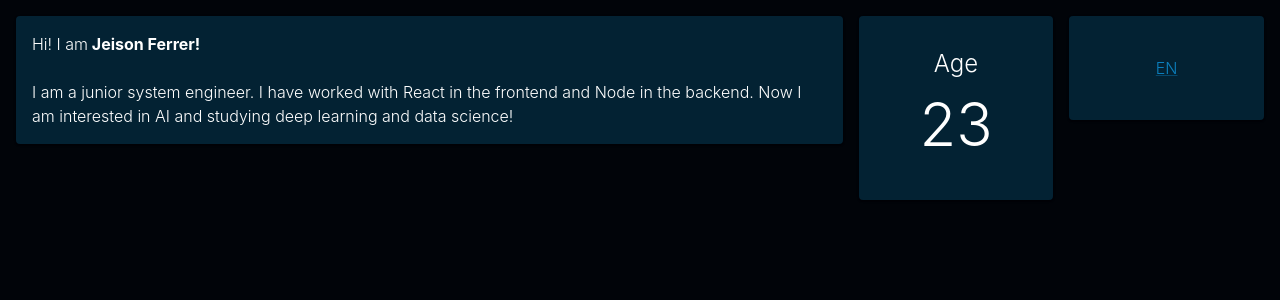
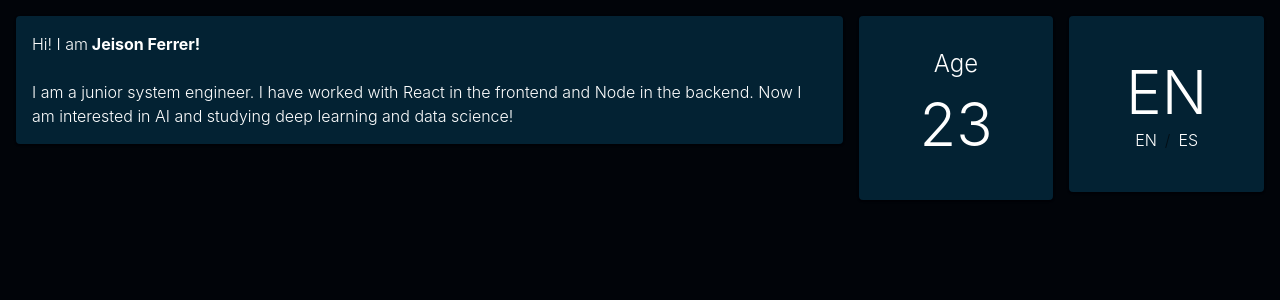
Before and after one commit to joferrer/MyPage, a React (Vite) app: page / in a window 1280 px wide. Shown: the top 300 px of the page. Built offline with nearby package versions, Linux system fonts and the light colour scheme.

Commit message:
feact: lenguages card 1. It is necessary to implement the onClick event.

```diff
--- a/src/index.css
+++ b/src/index.css
@@ -13,3 +13,7 @@
   -moz-osx-font-smoothing: grayscale;
   -webkit-text-size-adjust: 100%;
 }
+
+.MuiBreadcrumbs-ol{
+  justify-content: center;
+}
--- a/src/pages/PrincipalPage.jsx
+++ b/src/pages/PrincipalPage.jsx
@@ -1,7 +1,9 @@
-import { CardContent, Grid, Link, Typography } from "@mui/material"
+import { Breadcrumbs, Button, CardContent, Grid, Link, Pagination, Typography } from "@mui/material"
 import { CardComponent } from "./CardComponent"
 import { meme } from "../../public/img"
 import { calculateAge } from "../helpers/age"
+import { NavigateBefore, NavigateNext } from "@mui/icons-material"
+import { useState } from "react"
 
 const myPhotoLink = meme
 const myNameInit = " Jeison Ferrer!"
@@ -35,6 +37,22 @@ const SimpleCard = ({title,children})=>{
     </CardComponent>
 }
 
+const LanguageSelector = ()=>{
+    const lenguages = ["EN", "ES"]
+    const [lenguageSelect,setLenguageSelect] = useState(0)
+
+    return <SimpleCard title={""} onClick={()=> setLenguageSelect(1)} >
+        <Grid display={"flex"} sx={{justifyContent:"center",flexDirection:"column"}} >
+            <Typography variant="h2">{lenguages[lenguageSelect]}</Typography>
+            <Breadcrumbs aria-label="breadcrumb" sx={{justifyContent:"center"}}>
+                {
+                    lenguages.map( lg => <Link key={lg} underline="none" color={"white"}>{lg}</Link>)
+                }
+        </Breadcrumbs>
+        </Grid>
+    </SimpleCard>
+}
+
 export const PrincipalPage = () => {
 
     return <Grid container spacing={2}>
@@ -55,9 +73,8 @@ export const PrincipalPage = () => {
         <SimpleCard title={"Age"} >
             <Typography variant="h2" >{calculateAge()}</Typography>
         </SimpleCard >
-        <SimpleCard title={""} >
-            <Link><Typography>EN</Typography></Link>
-        </SimpleCard>
+
+        <LanguageSelector />
 
     </Grid>
 
```
